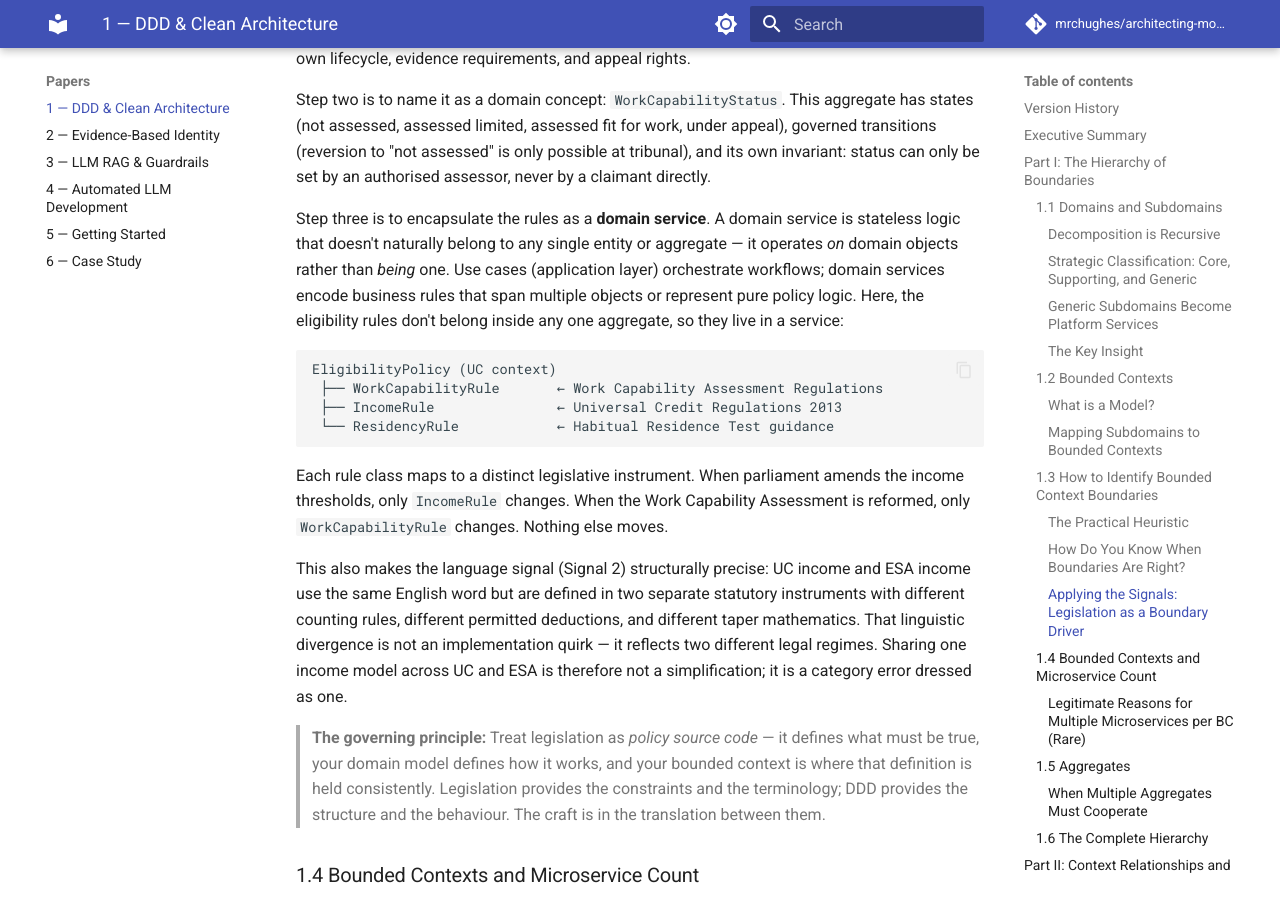
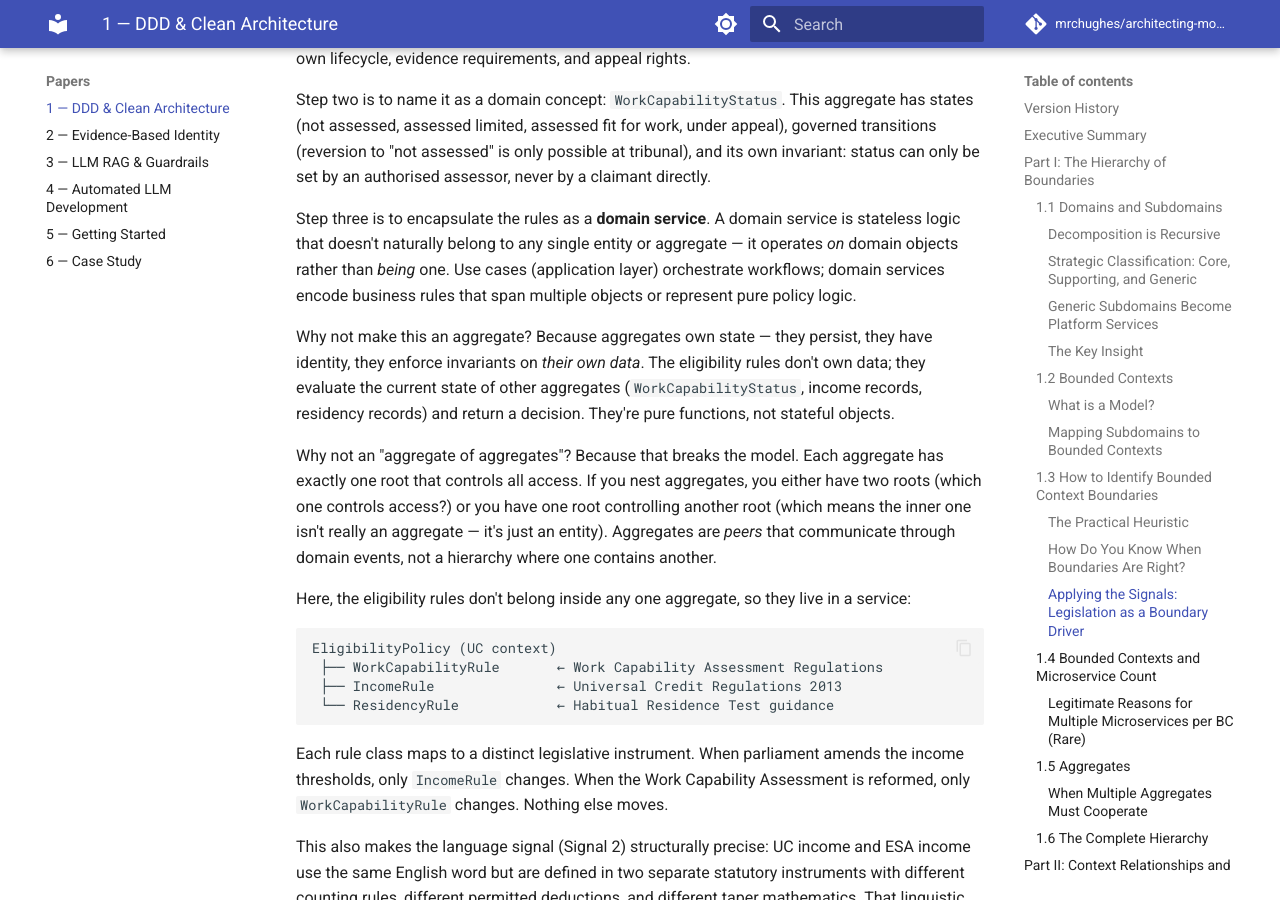
Before and after one commit to mrchughes/architecting-modern-government-services, an MkDocs documentation site: the page built from docs/Paper_1_DDD_Clean_Architecture.md, in a window 1280 px wide and 900 px high, scrolled down 11854 px. Built offline with MkDocs 1.6.1 and Material for MkDocs 9.7.7, drawn with Linux system fonts in a browser that asks for light colours; comment, search, counter and statistics services are not loaded.

Commit message:
Expand domain service explanation in §1.3
- Why not an aggregate: aggregates own state, rules evaluate other aggregates' state
- Why not aggregate of aggregates: breaks the single-root model, aggregates are peers
- Clarifies that domain services are pure functions, not stateful objects

````diff
--- a/docs/Paper_1_DDD_Clean_Architecture.md
+++ b/docs/Paper_1_DDD_Clean_Architecture.md
@@ -315,7 +315,13 @@ The practical implication: when a statutory instrument changes the UC taper rate
 
 Step two is to name it as a domain concept: `WorkCapabilityStatus`. This aggregate has states (not assessed, assessed limited, assessed fit for work, under appeal), governed transitions (reversion to "not assessed" is only possible at tribunal), and its own invariant: status can only be set by an authorised assessor, never by a claimant directly.
 
-Step three is to encapsulate the rules as a **domain service**. A domain service is stateless logic that doesn't naturally belong to any single entity or aggregate — it operates *on* domain objects rather than *being* one. Use cases (application layer) orchestrate workflows; domain services encode business rules that span multiple objects or represent pure policy logic. Here, the eligibility rules don't belong inside any one aggregate, so they live in a service:
+Step three is to encapsulate the rules as a **domain service**. A domain service is stateless logic that doesn't naturally belong to any single entity or aggregate — it operates *on* domain objects rather than *being* one. Use cases (application layer) orchestrate workflows; domain services encode business rules that span multiple objects or represent pure policy logic.
+
+Why not make this an aggregate? Because aggregates own state — they persist, they have identity, they enforce invariants on *their own data*. The eligibility rules don't own data; they evaluate the current state of other aggregates (`WorkCapabilityStatus`, income records, residency records) and return a decision. They're pure functions, not stateful objects.
+
+Why not an "aggregate of aggregates"? Because that breaks the model. Each aggregate has exactly one root that controls all access. If you nest aggregates, you either have two roots (which one controls access?) or you have one root controlling another root (which means the inner one isn't really an aggregate — it's just an entity). Aggregates are *peers* that communicate through domain events, not a hierarchy where one contains another.
+
+Here, the eligibility rules don't belong inside any one aggregate, so they live in a service:
 
 ```
 EligibilityPolicy (UC context)
````
Also changed, not shown: Paper_1_DDD_Clean_Architecture.md (+7 -1 lines).
